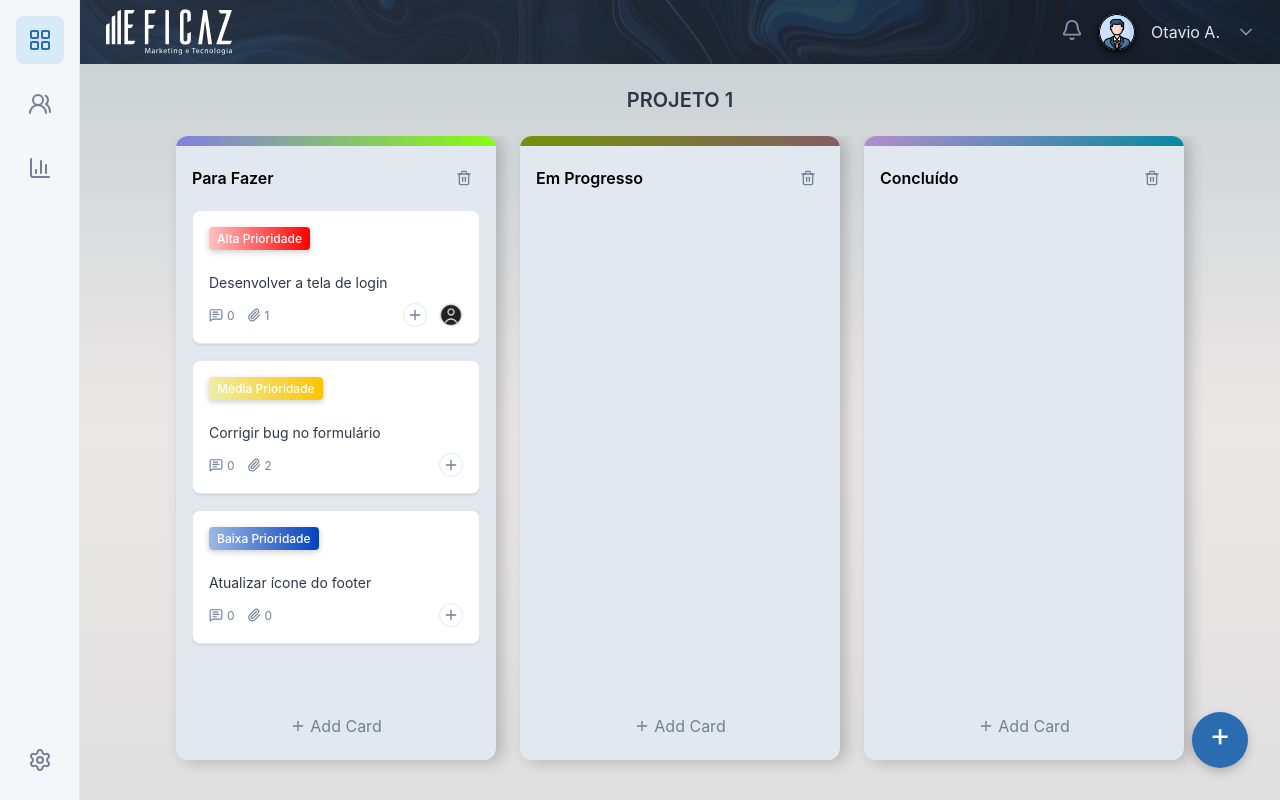
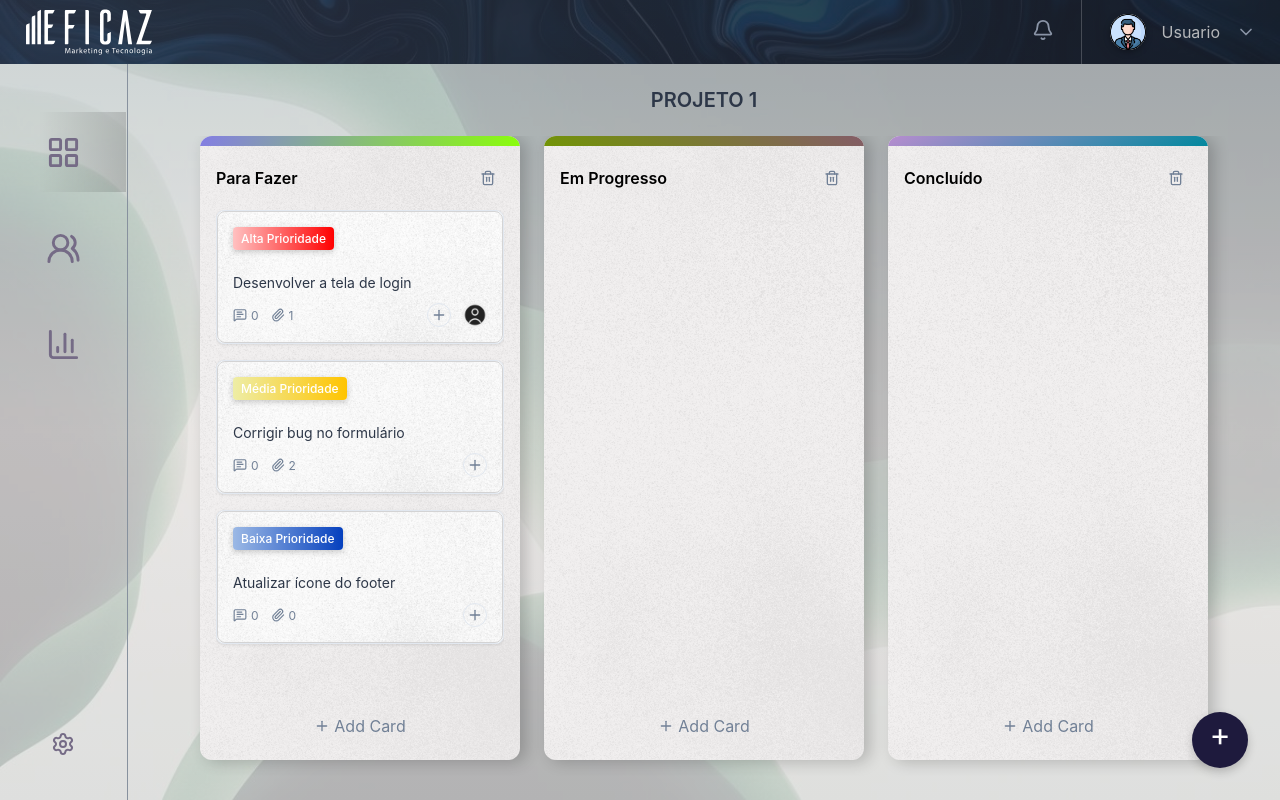
Before and after one commit to PolianaRodz/Kanban, a Vue app: page / in a window 1280 px wide. Built offline with nearby package versions, Linux system fonts and the light colour scheme.

Commit message:
feat(ui): Complete visual redesign and Kanban flow stabilization

```diff
--- a/src/App.vue
+++ b/src/App.vue
@@ -1,9 +1,9 @@
 <template>
   <div class="app-container">
-    <SidebarComponent />
+    <NavbarComponent />
 
-    <div class="main-content">
-      <NavbarComponent />
+    <div class="main-content-wrapper">
+      <SidebarComponent />
       <main>
         <RouterView />
       </main>
@@ -34,18 +34,38 @@ import SidebarComponent from "./components/SidebarComponent.vue";
 
 .app-container {
   display: flex;
+  flex-direction: column;
+  height: 100vh;
+  overflow: hidden;
 }
 
-.main-content {
+.main-content-wrapper {
+  display: flex;
   flex-grow: 1;
-  display: flex;
-  flex-direction: column;
-  height: 100vh;
+  overflow: hidden;
+  background: linear-gradient(to bottom, #ccd3d5, #ede8e8, #dfdfdf);
+  position: relative;
+  isolation: isolate;
+}
+
+.main-content-wrapper::before {
+  content: "";
+  position: absolute;
+  top: 0;
+  left: 0;
+  right: 0;
+  bottom: 0;
+  background-image: url("../src/assets/imgs/background-img.jpg");
+  background-position: center;
+  background-size: cover;
+  background-repeat: no-repeat;
+  background-position: center;
+  opacity: 0.2;
+  z-index: -1;
 }
 
 main {
   flex-grow: 1;
-  background: linear-gradient(to bottom, #ccd3d5, #ede8e8, #dfdfdf);
   overflow-y: auto;
 }
 </style>
--- a/src/assets/main.css
+++ b/src/assets/main.css
@@ -1,9 +1,7 @@
-/* src/assets/main.css */
-
 body {
   margin: 0;
   font-family: -apple-system, BlinkMacSystemFont, "Segoe UI", Roboto,
     "Helvetica Neue", Arial, sans-serif;
-  background: linear-gradient(to bottom, #ffffff, #0959c9);
+  background: linear-gradient(to bottom, #ccd3d5, #ede8e8, #dfdfdf);
   min-height: 100vh;
 }
--- a/src/components/KanbanColumnComponent.vue
+++ b/src/components/KanbanColumnComponent.vue
@@ -76,7 +76,6 @@ const props = defineProps({
     type: String,
     default: "linear-gradient(to right, #6b7280, #4a5568)",
   },
-  // -----------------------
 });
 
 const emit = defineEmits([
@@ -141,7 +140,7 @@ function cancelDelete() {
 
 <style scoped>
 .kanban-column {
-  background-color: #e2e8f0;
+  background-color: #f1efef;
   border-radius: 0.75rem;
   padding: 1rem;
   min-width: 20rem;
@@ -151,6 +150,24 @@ function cancelDelete() {
   gap: 1rem;
   overflow: hidden;
   box-shadow: 6px 2px 16px rgba(0, 0, 0, 0.2);
+  position: relative;
+  isolation: isolate;
+}
+
+.kanban-column::before {
+  content: "";
+  position: absolute;
+  top: 0;
+  left: 0;
+  right: 0;
+  bottom: 0;
+  background-image: url("../assets/imgs/background-texture.jpg");
+  background-size: cover;
+  background-position: center;
+  background-repeat: no-repeat;
+  opacity: 0.1;
+  z-index: -1;
+  border-radius: inherit;
 }
 
 .column-color-bar {
@@ -158,16 +175,32 @@ function cancelDelete() {
   margin-top: -1rem;
   margin-left: -1rem;
   margin-right: -1rem;
+  position: relative;
+  z-index: 2;
 }
 
 .column-header {
   display: flex;
   justify-content: space-between;
   align-items: center;
+  position: relative;
+  z-index: 1;
 }
 
 .column-title {
   font-weight: 600;
+}
+
+.column-title-input {
+  font-size: 1.125rem;
+  font-weight: 600;
+  padding: 4px 6px;
+  border-radius: 4px;
+  border: 1px solid #cbd5e0;
+  width: 100%;
+}
+.column-title-input:focus {
+  outline: 2px solid #2b6cb0;
 }
 
 .cards-container {
@@ -177,6 +210,8 @@ function cancelDelete() {
   flex-grow: 1;
   overflow-y: auto;
   min-height: 50px;
+  position: relative;
+  z-index: 1;
 }
 
 .options-btn,
@@ -190,6 +225,8 @@ function cancelDelete() {
   display: flex;
   align-items: center;
   gap: 0.25rem;
+  position: relative;
+  z-index: 1;
 }
 
 .add-card-btn {
--- a/src/components/NavbarComponent.vue
+++ b/src/components/NavbarComponent.vue
@@ -8,14 +8,12 @@
       <button class="icon-button">
         <BellIcon :size="22" color="#8A94A6" />
       </button>
+
+      <div class="divider"></div>
       <div class="user-profile">
-        <img
-          src="../assets/imgs/taskbar-user.jpg"
-          alt="Avatar"
-          class="avatar"
-        />
+        <img src="@/assets/imgs/taskbar-user.jpg" alt="Avatar" class="avatar" />
 
-        <span>Otavio A.</span>
+        <span>Usuario</span>
         <ChevronDownIcon :size="20" color="#8A94A6" />
       </div>
     </div>
@@ -37,12 +35,13 @@ import {
   justify-content: space-between;
   align-items: center;
   background: linear-gradient(to right, #2d3748, #1a202c);
-  color: #e2e8f0;
+  color: #b6b8bb;
   padding: 0.75rem 1.5rem;
   height: 4rem;
   box-sizing: border-box;
   position: relative;
   isolation: isolate;
+  box-shadow: 0 4px 12px rgba(0, 0, 0, 0.6);
 }
 
 .navbar::before {
@@ -52,12 +51,7 @@ import {
   left: 0;
   right: 0;
   bottom: 0;
-
-  /* --- CORREÇÃO 2: O CAMINHO DA IMAGEM DE FUNDO ---
-    Trocamos o "../" por "@/"
-  */
   background-image: url("@/assets/imgs/navbar-background.jpg");
-
   background-size: cover;
   background-position: center;
   background-repeat: no-repeat;
@@ -69,7 +63,13 @@ import {
 .navbar-right {
   display: flex;
   align-items: center;
-  gap: 1rem;
+  gap: 1.7rem;
+}
+
+.divider {
+  width: 1.5px;
+  height: 4rem;
+  background-color: rgba(255, 255, 255, 0.2);
 }
 
 .logo-icon {
@@ -90,25 +90,11 @@ import {
   cursor: pointer;
 }
 
-/* --- CORREÇÃO 3: O CSS DO AVATAR ---
-  Modificamos o CSS para formatar a <img>
-*/
 .user-profile .avatar {
   width: 2.25rem;
   height: 2.25rem;
   border-radius: 50%;
-
-  /* Isso faz a imagem preencher o círculo sem distorcer */
   object-fit: cover;
-  filter: drop-shadow(0 2px 3px rgba(0, 0, 0, 3));
-
-  /* Removemos o CSS antigo de texto e cor de fundo */
-  /* background-color: #63b3ed; */
-  /* color: #1a202c; */
-  /* display: flex; */
-  /* align-items: center; */
-  /* justify-content: center; */
-  /* font-weight: bold; */
-  /* font-size: 0.875rem; */
+  filter: drop-shadow(0 2px 3px rgba(0, 0, 0, 0.3));
 }
 </style>
--- a/src/components/SidebarComponent.vue
+++ b/src/components/SidebarComponent.vue
@@ -3,13 +3,13 @@
     <div class="sidebar-content">
       <nav class="main-nav">
         <RouterLink to="/" class="nav-link" title="Quadro Kanban">
-          <LayoutGrid :size="24" />
+          <LayoutGrid :size="35" />
         </RouterLink>
         <RouterLink to="/team" class="nav-link" title="Equipe">
-          <UsersRound :size="24" />
+          <UsersRound :size="35" />
         </RouterLink>
         <RouterLink to="/reports" class="nav-link" title="Relatórios">
-          <BarChart3 :size="24" />
+          <BarChart3 :size="35" />
         </RouterLink>
       </nav>
 
@@ -29,12 +29,12 @@ import { LayoutGrid, UsersRound, BarChart3, Settings } from "lucide-vue-next";
 
 <style scoped>
 .sidebar {
-  width: 5rem;
-  background-color: #f4f7fa;
-  border-right: 0.0625rem solid #e2e8f0;
-  height: 100vh;
+  width: 8rem;
+  background-color: transparent;
+  border-right: 0.0625rem solid #87919e;
   padding: 1rem 0;
   box-sizing: border-box;
+}
 
 .sidebar-content {
   display: flex;
@@ -42,9 +42,10 @@ import { LayoutGrid, UsersRound, BarChart3, Settings } from "lucide-vue-next";
   justify-content: space-between;
   height: 100%;
   align-items: center;
-
+}
 .main-nav,
 .bottom-nav {
+  margin-top: 2rem;
   display: flex;
   flex-direction: column;
   align-items: center;
@@ -56,22 +57,23 @@ import { LayoutGrid, UsersRound, BarChart3, Settings } from "lucide-vue-next";
   display: flex;
   justify-content: center;
   align-items: center;
-      width: 3rem;
-      height: 3rem;
-      border-radius: 0.5rem;
-      color: #718096;
+  width: 7.8rem;
+  height: 5rem;
+  color: #756b86;
   transition: all 0.2s ease-in-out;
-
-      &:hover {
-        background-color: #e2e8f0;
-        color: #1a202c;
 }
 
-      &.router-link-active {
-        background-color: #d6eaf8;
-        color: #2b6cb0;
+.nav-link:hover {
+  background-color: #e2e8f0;
+  color: #262038;
 }
-    }
-  }
+
+.nav-link.router-link-active {
+  background: linear-gradient(
+    to left,
+
+    rgba(0, 0, 0, 0.15) 0%,
+    rgba(236, 239, 241, 0) 70%
+  );
 }
 </style>
--- a/src/components/TaskcardComponent.vue
+++ b/src/components/TaskcardComponent.vue
@@ -47,7 +47,6 @@
 <script setup>
 import { MessageSquareText, Paperclip, Plus } from "lucide-vue-next";
 
-// Define as props que o componente recebe
 const props = defineProps({
   task: {
     type: Object,
@@ -59,10 +58,8 @@ const props = defineProps({
   },
 });
 
-// Define os eventos que o componente pode emitir
 const emit = defineEmits(["openTaskDetail", "openAssigneePopup"]);
 
-// A função de arrastar (drag)
 function onDragStart(event) {
   event.dataTransfer.setData("taskId", props.task.id.toString());
   event.dataTransfer.effectAllowed = "move";
@@ -81,7 +78,26 @@ function onDragStart(event) {
   gap: 0.75rem;
   border: 1px solid #e2e8f0;
   transition: box-shadow 0.2s ease-in-out;
+  position: relative;
+  isolation: isolate;
 }
+
+.task-card::before {
+  content: "";
+  position: absolute;
+  top: 0;
+  left: 0;
+  right: 0;
+  bottom: 0;
+  border: 1px solid #28292e;
+  background-image: url("../assets/imgs/background-texture.jpg");
+  background-size: cover;
+  background-position: center;
+  opacity: 0.2;
+  z-index: -1;
+  border-radius: inherit;
+}
+
 .task-card:hover {
   box-shadow: 0 4px 8px rgba(0, 0, 0, 0.1);
 }
@@ -135,26 +151,22 @@ function onDragStart(event) {
   color: #718096;
 }
 
-/* --- MUDANÇA AQUI --- */
-/* Estilo para o <button> que segura a imagem */
 .assignee {
-  width: 1.5rem; /* 24px */
-  height: 1.5rem; /* 24px */
+  width: 1.5rem;
+  height: 1.5rem;
   border-radius: 50%;
   border: none;
   cursor: pointer;
-  padding: 0; /* Remove padding do botão */
-  overflow: hidden; /* Garante que a imagem não vaze */
+  padding: 0;
+  overflow: hidden;
   display: flex;
   align-items: center;
   justify-content: center;
 }
 
-/* Estilo para a imagem <img> dentro do botão */
 .avatar-task-img {
   width: 100%;
   height: 100%;
   object-fit: cover;
 }
-/* --- FIM DA MUDANÇA --- */
 </style>
--- a/src/views/KanbanView.vue
+++ b/src/views/KanbanView.vue
@@ -186,7 +186,7 @@ function createNewColumn(newTitle) {
   width: 3.5rem;
   height: 3.5rem;
   border-radius: 50%;
-  background-color: #2b6cb0;
+  background-color: #1e1a3d;
   color: white;
   border: none;
   font-size: 2rem;
```
Also changed, not shown: src/assets/imgs/background-img.jpg (added), src/assets/imgs/background-texture.jpg (added). Lines whose indentation alone changed are shown as unchanged.
